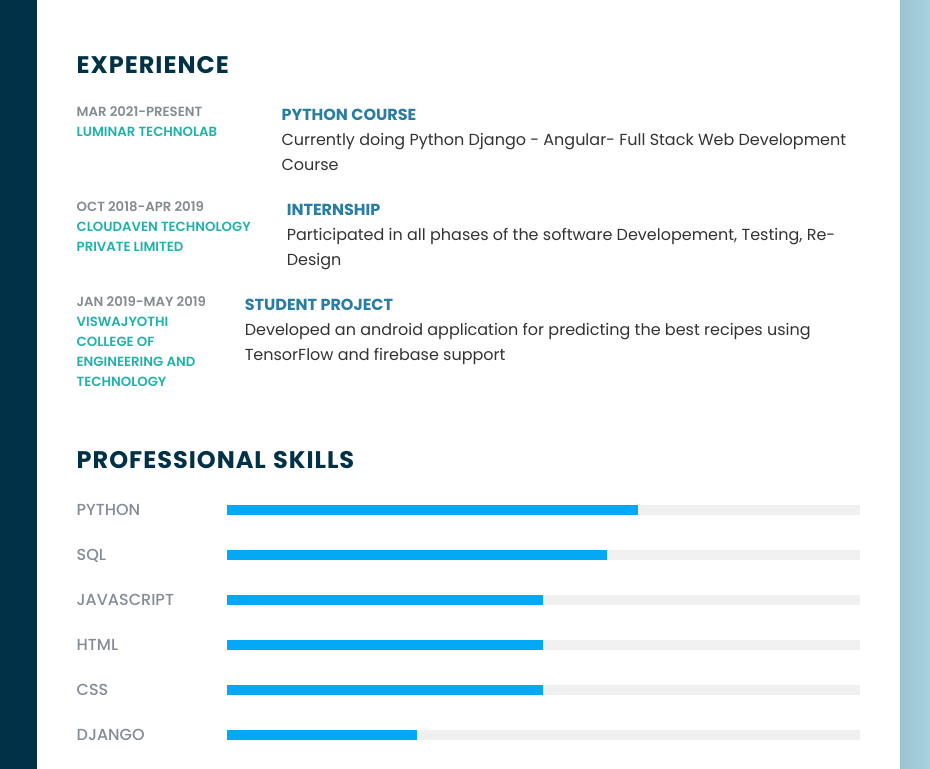
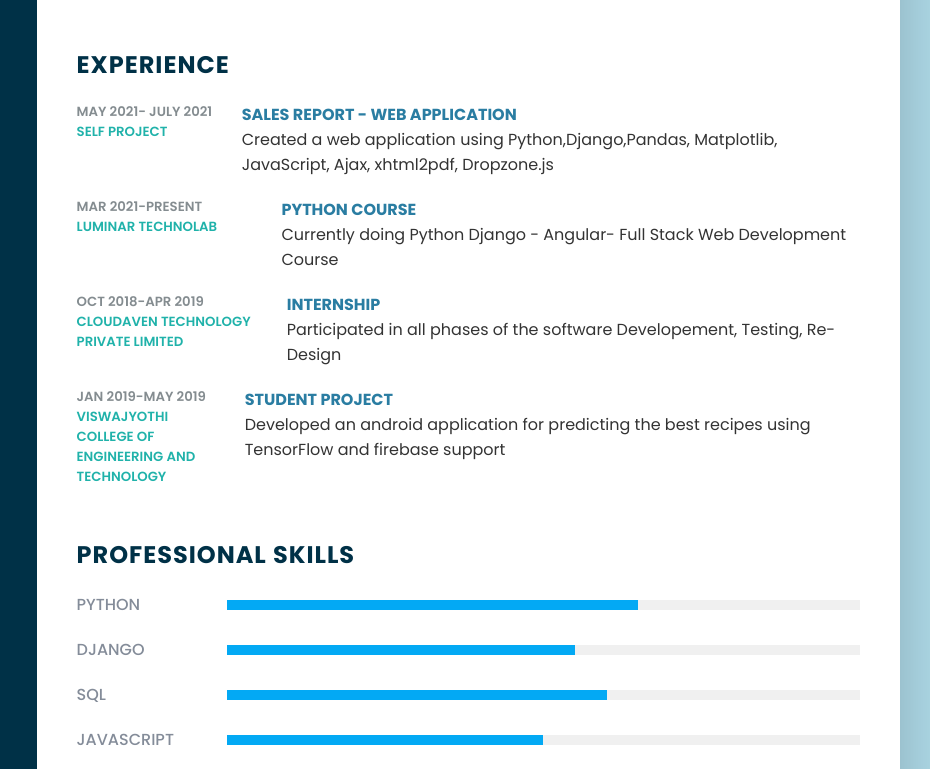
Before and after one commit to Emmanuel-thomas/My-Resume, a plain HTML site: page index.html in a window 1280 px wide. Shown: the part 218-987 px from the top of the page, 350-1280 px from the left. Drawn offline with Linux system fonts and the light colour scheme.

Commit message:
resume updated

```diff
--- a/index.html
+++ b/index.html
@@ -100,6 +100,18 @@
                 <h2 class="title2">Experience</h2>
                 <div class="box">
                     <div class="year_company">
+                        <h5>May 2021- July 2021</h5>
+                        <h5><a target="_blank" href="https://github.com/Emmanuell69/first-website">Self Project</a></h5>
+                    </div>
+                    <div class="text">
+                        <h4>sales report - web application </h4>
+                        <p> Created a web application using Python,Django,Pandas, Matplotlib, JavaScript, Ajax, xhtml2pdf, Dropzone.js  </p>
+
+                    </div>
+
+                </div>
+                <div class="box">
+                    <div class="year_company">
                         <h5>Mar 2021-Present</h5>
                         <h5><a target="_blank" href="https://www.luminartechnolab.com/">Luminar Technolab</a></h5>
                     </div>
@@ -143,6 +155,12 @@
                     </div>
                 </div>
                 <div class="box">
+                    <h4>Django</h4>
+                    <div class="percent">
+                        <div style="width: 55%;"></div>
+                    </div>
+                </div>
+                <div class="box">
                     <h4>SQL</h4>
                     <div class="percent">
                         <div style="width: 60%;"></div>
@@ -166,12 +184,7 @@
                         <div style="width: 50%;"></div>
                     </div>
                 </div>
-                <div class="box">
-                    <h4>Django</h4>
-                    <div class="percent">
-                        <div style="width: 30%;"></div>
-                    </div>
-                </div>
+
 
 
             </div>
```
